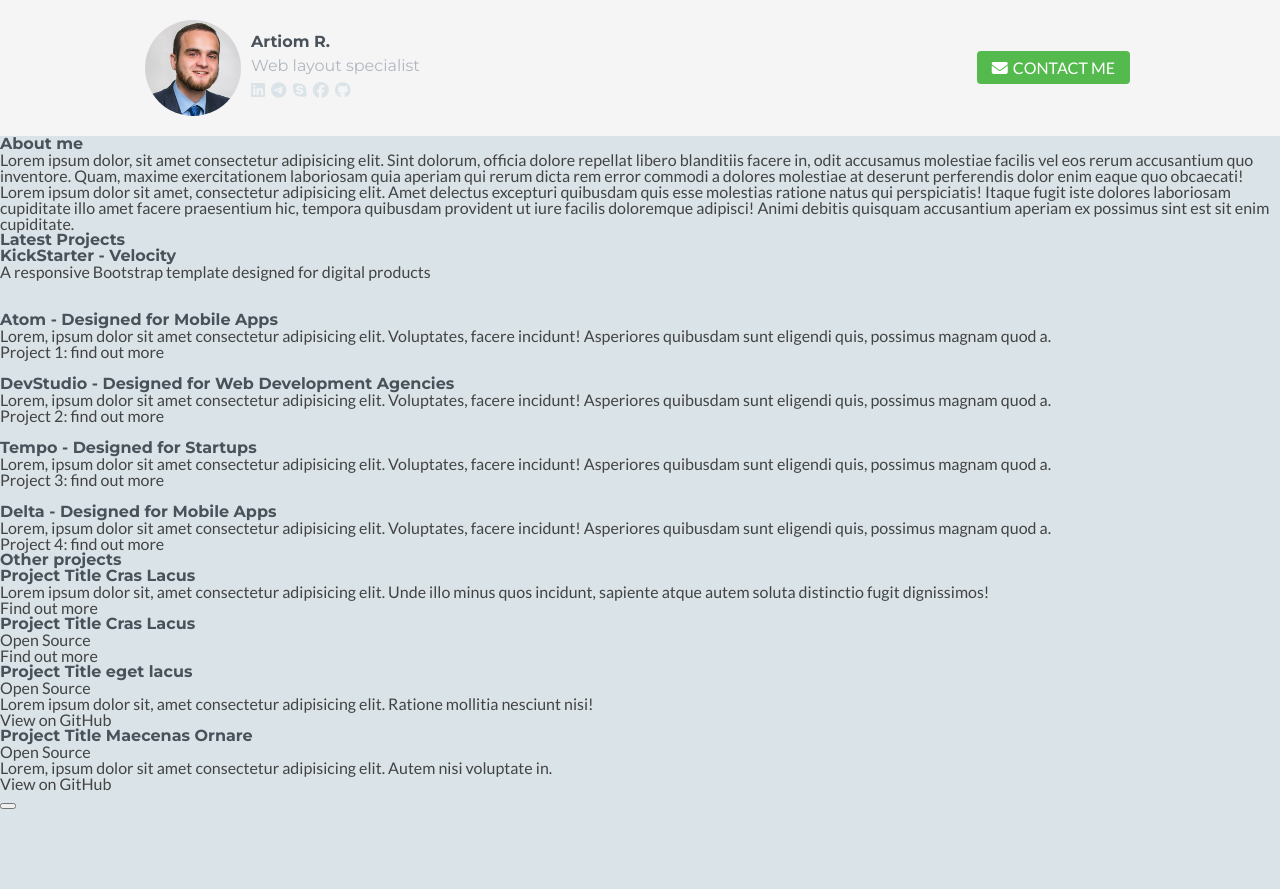
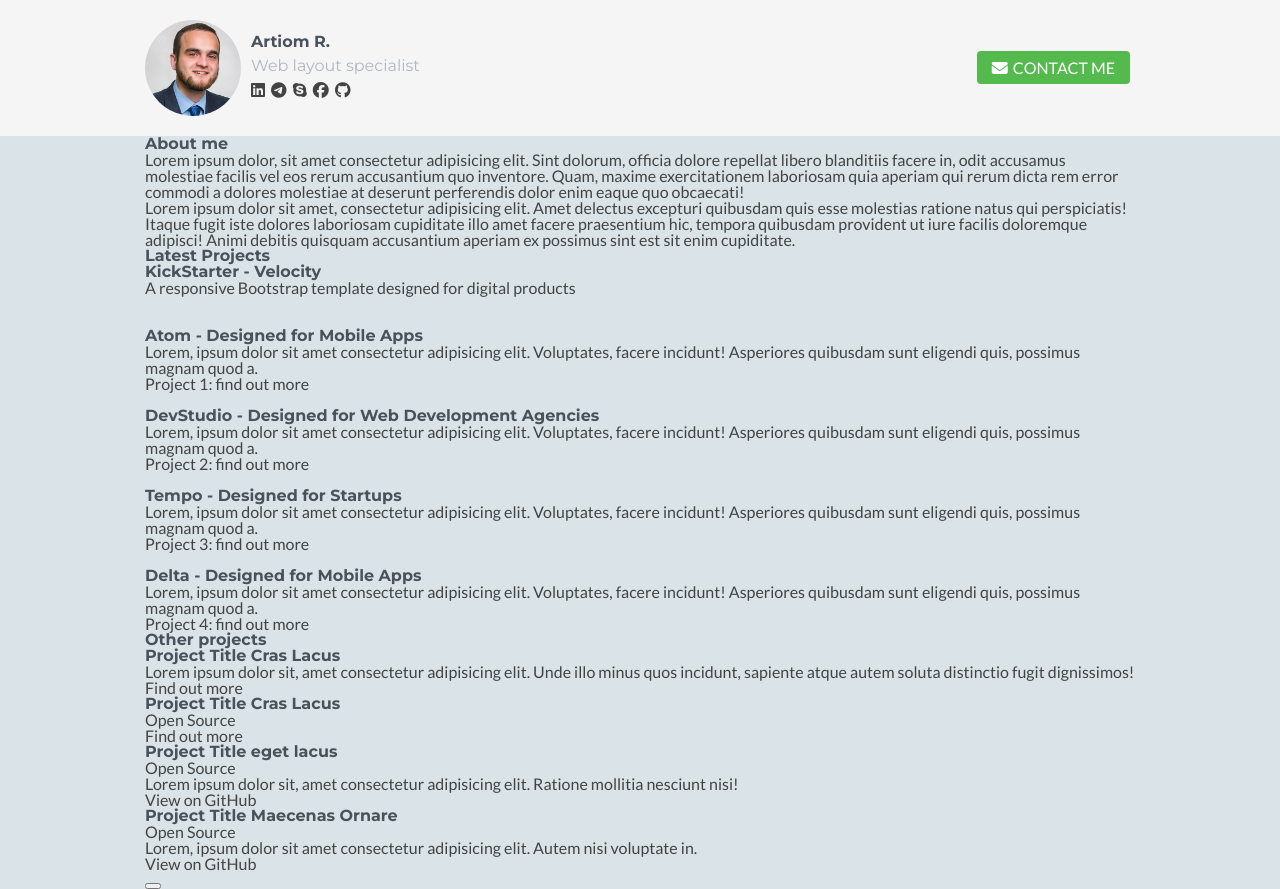
Before and after one commit to artiomqa/artiomqa.github.io, a plain HTML site: page index.html in a window 1280 px wide. Before the commit the page ends 809 px from the top, so only its background shows below. Drawn offline with Linux system fonts and the light colour scheme.

Commit message:
containers for column added

```diff
--- a/css/style.css
+++ b/css/style.css
@@ -87,7 +87,6 @@
 
     /* ПРОБЛЕМА С ИКОНКАМИ 24.11 ТУТ, строки HTML 28-36. Селектор ниже стилизует li-шки с этим классом */
     .contacts-links {
-        color: #dae3e7; /* Данное свойство сработало только на иконке скайп (строка 31 index.html) */
         font-size: 16px;
         margin-right: 3px;
         transition: 0.4s ease-out;
@@ -131,6 +130,10 @@
         transition: 0.4s ease-out;
     }
 
+/* MAIN STYLING */
+/* PRIMARY (LEFT) COLUMN */
+/* SECONDARY (RIGHT) COLUMN */
+
 
 
 /* МЕДИАЗАПРОС, чтоб смотрелось нормально на полэкрана */
--- a/index.html
+++ b/index.html
@@ -40,6 +40,8 @@
             </div>
         </div>
     </header>
+    <main>
+    <div class="container main-container">
     <div class="left-column">
         <div class="section-main">
             <h2 class="section-heading">
@@ -141,7 +143,10 @@
             <button class="button-blue"></button>
         </div>
     </div>
-    <div class="right-column"></div>
+    <div class="right-column">
+    </div>
+    </div>
+    </main>
 </body>
 
 </html>
```
